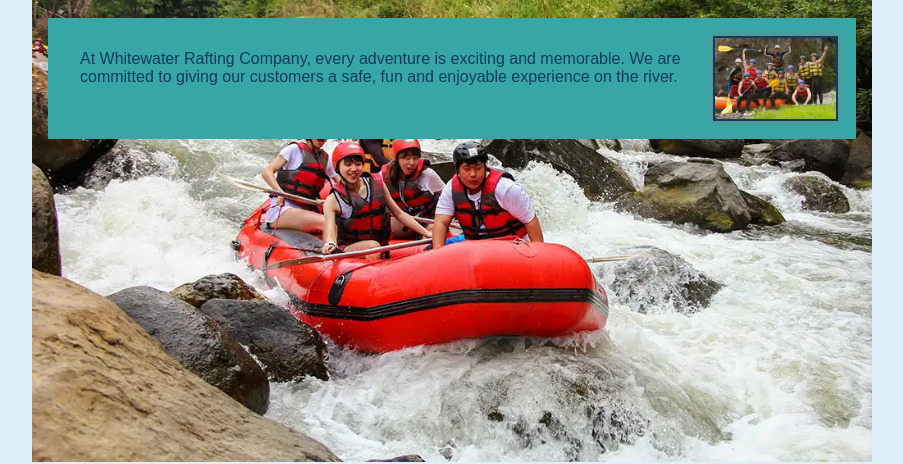
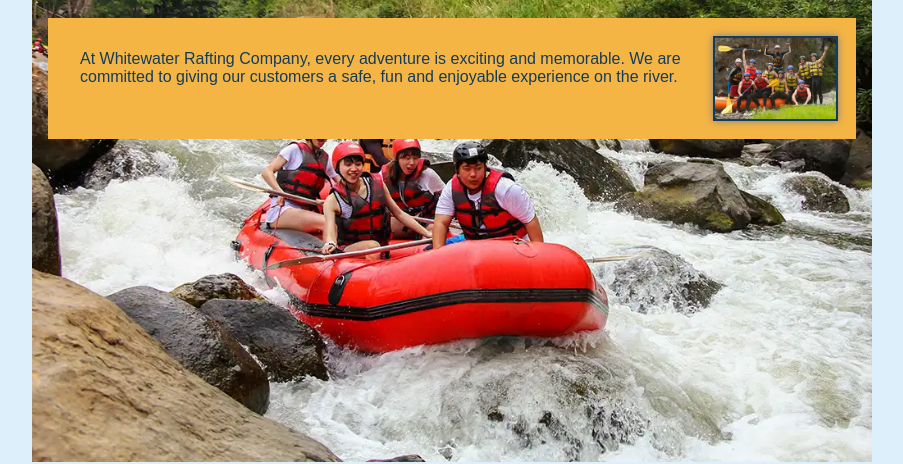
Before and after one commit to beatriceihonor/wdd130, a plain HTML site: page wwr/about.html in a window 1280 px wide. Shown: the part 346-810 px from the top of the page, without its empty margins (188-1091 px from the left). Drawn offline with Linux system fonts and the light colour scheme.

Commit message:
Fix issues in About Us Page

```diff
--- a/wwr/styles/rafting.css
+++ b/wwr/styles/rafting.css
@@ -72,7 +72,7 @@ h1 {
 .hero article {
     position: absolute;
     top: 100px;
-    background-color: var(--accent1-color);
+    background-color: var(--accent2-color)
 }
 
 .hero article img {
```
